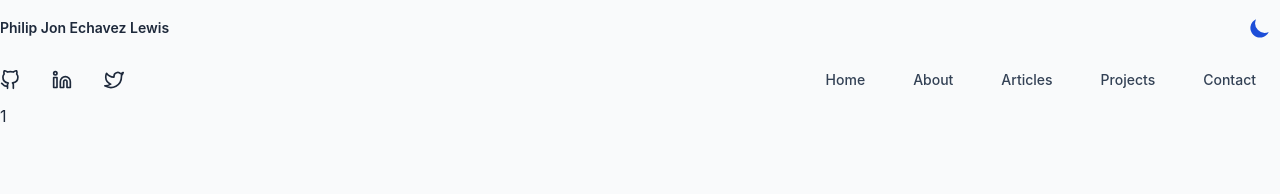
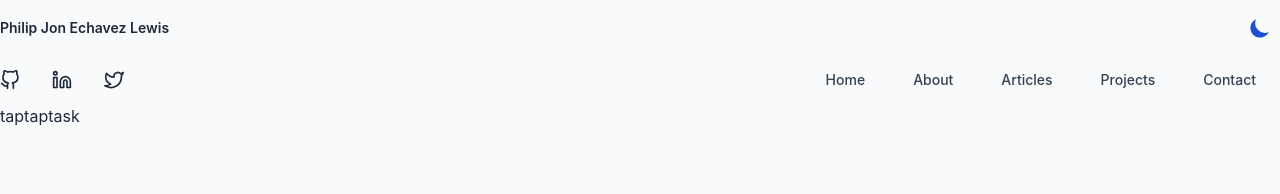
Before and after one commit to philipjonlewis/philipjonlewis.com, a Next.js app: page /projects/1 in a window 1280 px wide. Shown: the top 194 px of the page. Built offline with nearby package versions, Linux system fonts and the light colour scheme; no server answers.

Commit message:
fixed api routes for individual pages

```diff
--- a/pages/projects/[projectId].tsx
+++ b/pages/projects/[projectId].tsx
@@ -1,4 +1,4 @@
-import React from "react";
+import React, { useState, useEffect } from "react";
 import type { NextPage } from "next";
 import { useRouter } from "next/router";
 
@@ -8,9 +8,24 @@ const Post = () => {
   const router = useRouter();
   const { projectId } = router.query;
 
-  console.log(projectId);
+  const [projectData, setProjectData] = useState([]);
+  const { projectName } = projectData;
 
-  return <div>{projectId}</div>;
+  const getProjectData = async () => {
+    const res = await fetch(
+      `${process.env.NEXT_PUBLIC_API_URL}/api/projects/software/${projectId}`
+    );
+    const data = await res.json();
+    console.log(data);
+    setProjectData(await data.payload);
+  };
+
+  useEffect(() => {
+    console.log();
+    getProjectData();
+  }, []);
+
+  return <div>{projectName}</div>;
 };
 
 export default Post;
```
